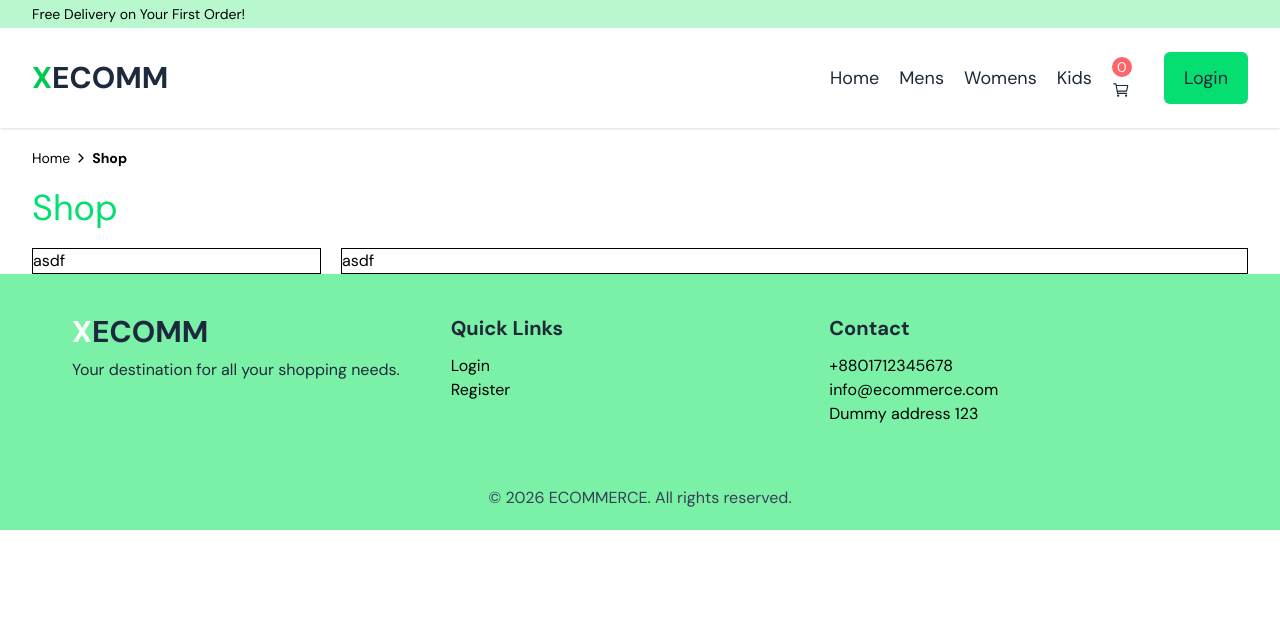
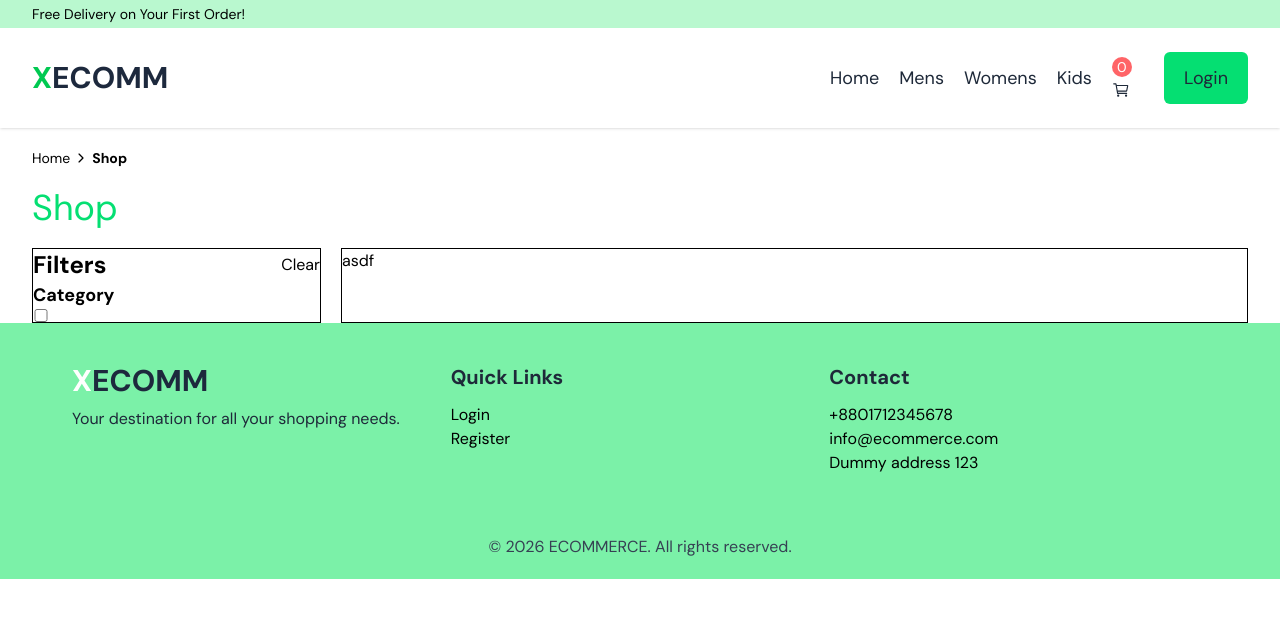
Before and after one commit to tirthosarkar/E-Commerce-Website-1, a React app: page /Shop in a window 1280 px wide. Shown: the top 618 px of the page. Built offline with nearby package versions, Linux system fonts and the light colour scheme; the HTML template or start-up script is replaced by a standard one.

Commit message:
Added main containner filters

```diff
--- a/src/pages/Shop.jsx
+++ b/src/pages/Shop.jsx
@@ -32,8 +32,14 @@ const Shop = () => {
           <div className='grid grid-cols-12 gap-5'>
             {/*Sidebar*/}
             <div className='col-span-3 border'>
-              asdf
-
+              <div className='flex justify-between items-center'>
+                <span className='text-2xl font-bold'>Filters</span>
+                <span className=''>Clear</span>
+              </div>
+              <div className='font-bold text-lg'>Category</div>
+              <div className='flex'>
+                <input type="checkbox" className='w-4 border border-gray-400' />
+              </div>
             </div>
             {/*Product*/}
             <div className='col-span-9 border'>
```
